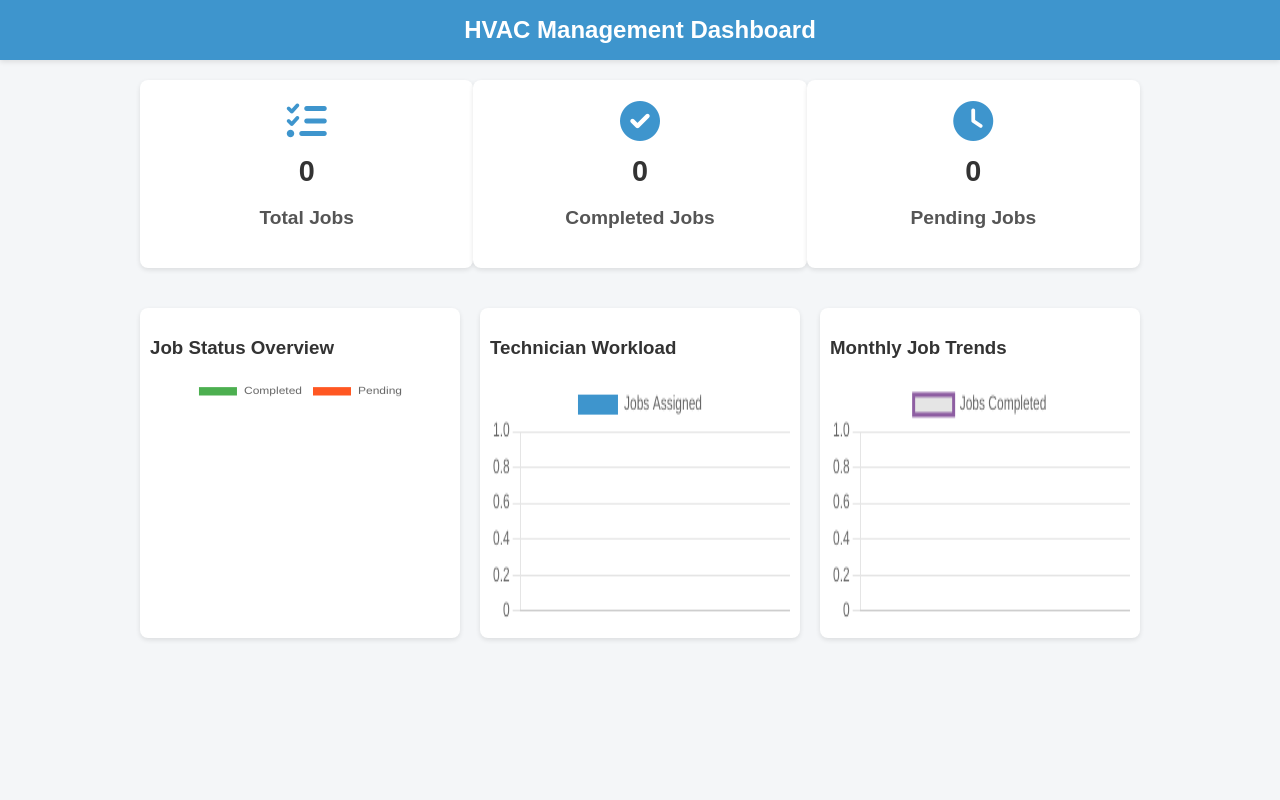
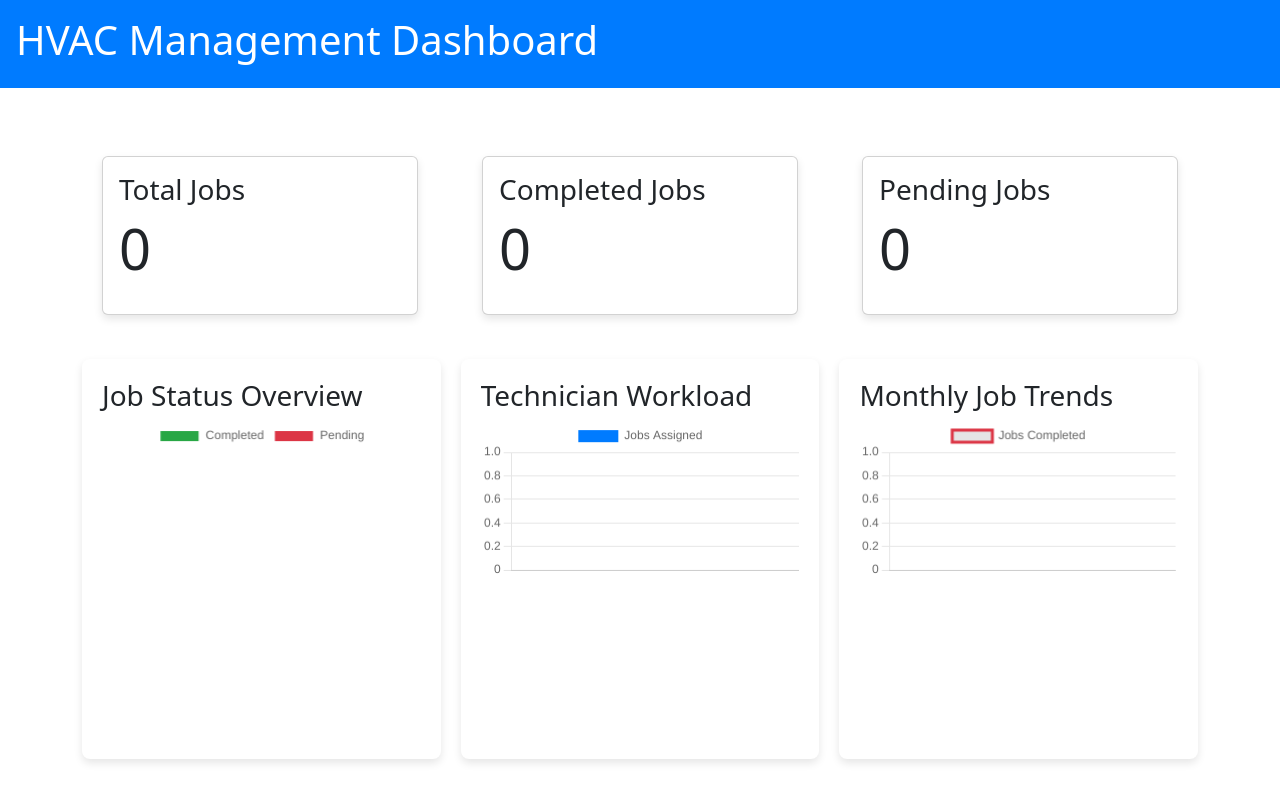
Before and after one commit to BassilAlkhalif/hvac-management-app, a Flask app: page /dashboard in a window 1280 px wide. Run offline with Flask 3, Linux system fonts and the light colour scheme.

Commit message:
Update dashboard.html

```diff
--- a/hvac_management_app/templates/dashboard.html
+++ b/hvac_management_app/templates/dashboard.html
@@ -2,130 +2,83 @@
 <html lang="en">
 <head>
     <meta charset="UTF-8">
+    <meta name="viewport" content="width=device-width, initial-scale=1.0">
     <title>Dashboard</title>
     <script src="https://cdn.jsdelivr.net/npm/chart.js"></script>
     <link href="https://cdnjs.cloudflare.com/ajax/libs/font-awesome/6.0.0-beta3/css/all.min.css" rel="stylesheet">
+    <link href="https://cdn.jsdelivr.net/npm/bootstrap@5.3.0-alpha1/dist/css/bootstrap.min.css" rel="stylesheet">
     <style>
-        /* General styling */
-        body {
-            font-family: Arial, sans-serif;
-            background-color: #f4f6f8;
-            margin: 0;
-            padding: 0;
-            color: #333;
+        .card {
+            margin: 20px;
+            box-shadow: 0 4px 8px rgba(0, 0, 0, 0.1);
         }
-
-        /* Navbar styling */
         .navbar {
-            background-color: #3E95CD;
-            color: #fff;
-            padding: 1em 0;
-            text-align: center;
-            box-shadow: 0 2px 5px rgba(0, 0, 0, 0.1);
+            background-color: #007bff;
+            color: white;
         }
-        .navbar h1 {
-            margin: 0;
-            font-size: 1.5em;
-        }
-
-        /* Summary cards */
-        .summary-cards {
-            display: flex;
-            justify-content: space-around;
-            margin: 20px auto;
-            max-width: 1000px;
-        }
-        .card {
-            background-color: #fff;
-            border-radius: 8px;
-            box-shadow: 0 2px 5px rgba(0, 0, 0, 0.1);
-            padding: 20px;
-            text-align: center;
-            width: 30%;
-        }
-        .card h3 {
-            font-size: 1.2em;
-            color: #555;
-        }
-        .card .icon {
-            font-size: 2.5em;
-            color: #3E95CD;
-            margin-bottom: 10px;
-        }
-        .card .number {
-            font-size: 1.8em;
-            font-weight: bold;
-        }
-
-        /* Chart container styling */
         .chart-container {
             display: grid;
-            grid-template-columns: repeat(auto-fit, minmax(300px, 1fr));
+            grid-template-columns: 1fr 1fr 1fr;
             gap: 20px;
-            max-width: 1000px;
-            margin: 0 auto;
-            padding: 20px;
         }
         .chart-box {
-            padding: 10px;
-            background-color: #fff;
+            background-color: white;
             border-radius: 8px;
-            box-shadow: 0 2px 5px rgba(0, 0, 0, 0.1);
-        }
-        canvas {
-            width: 100% !important;
-            height: 250px !important;
+            padding: 20px;
+            box-shadow: 0 4px 8px rgba(0, 0, 0, 0.1);
         }
     </style>
 </head>
 <body>
-    <!-- Navbar -->
-    <div class="navbar">
+    <div class="navbar p-3 text-center">
         <h1>HVAC Management Dashboard</h1>
     </div>
 
-    <!-- Summary Cards -->
-    <div class="summary-cards">
+    <div class="container mt-5">
+        <div class="row mb-4">
+            <div class="col-md-4">
                 <div class="card">
-            <div class="icon"><i class="fas fa-tasks"></i></div>
-            <div class="number">{{ stats.total_jobs }}</div>
+                    <div class="card-body">
                         <h3>Total Jobs</h3>
+                        <p class="display-4">{{ stats.total_jobs }}</p>
                     </div>
+                </div>
+            </div>
+            <div class="col-md-4">
                 <div class="card">
-            <div class="icon"><i class="fas fa-check-circle"></i></div>
-            <div class="number">{{ stats.completed_jobs }}</div>
+                    <div class="card-body">
                         <h3>Completed Jobs</h3>
+                        <p class="display-4">{{ stats.completed_jobs }}</p>
                     </div>
+                </div>
+            </div>
+            <div class="col-md-4">
                 <div class="card">
-            <div class="icon"><i class="fas fa-clock"></i></div>
-            <div class="number">{{ stats.pending_jobs }}</div>
+                    <div class="card-body">
                         <h3>Pending Jobs</h3>
+                        <p class="display-4">{{ stats.pending_jobs }}</p>
+                    </div>
+                </div>
             </div>
         </div>
 
-    <!-- Charts -->
         <div class="chart-container">
-        <!-- Job Status Pie Chart -->
             <div class="chart-box">
                 <h3>Job Status Overview</h3>
                 <canvas id="jobStatusChart"></canvas>
             </div>
-
-        <!-- Technician Workload Bar Chart -->
             <div class="chart-box">
                 <h3>Technician Workload</h3>
                 <canvas id="technicianWorkloadChart"></canvas>
             </div>
-
-        <!-- Monthly Job Trends Line Chart -->
             <div class="chart-box">
                 <h3>Monthly Job Trends</h3>
                 <canvas id="monthlyJobTrendChart"></canvas>
             </div>
         </div>
+    </div>
 
     <script>
-        // Job Status Pie Chart
         const jobStatusChartCtx = document.getElementById('jobStatusChart').getContext('2d');
         new Chart(jobStatusChartCtx, {
             type: 'pie',
@@ -134,12 +87,11 @@
                 datasets: [{
                     label: 'Job Status',
                     data: [{{ stats.completed_jobs }}, {{ stats.pending_jobs }}],
-                    backgroundColor: ['#4CAF50', '#FF5722']
+                    backgroundColor: ['#28a745', '#dc3545']
                 }]
             }
         });
 
-        // Technician Workload Bar Chart
         const technicianWorkloadChartCtx = document.getElementById('technicianWorkloadChart').getContext('2d');
         new Chart(technicianWorkloadChartCtx, {
             type: 'bar',
@@ -148,12 +100,11 @@
                 datasets: [{
                     label: 'Jobs Assigned',
                     data: {{ stats.technician_counts | tojson }},
-                    backgroundColor: '#3E95CD'
+                    backgroundColor: '#007bff'
                 }]
             }
         });
 
-        // Monthly Job Trends Line Chart
         const monthlyJobTrendChartCtx = document.getElementById('monthlyJobTrendChart').getContext('2d');
         new Chart(monthlyJobTrendChartCtx, {
             type: 'line',
@@ -162,7 +113,7 @@
                 datasets: [{
                     label: 'Jobs Completed',
                     data: {{ stats.monthly_completed_jobs | tojson }},
-                    borderColor: '#8E5EA2',
+                    borderColor: '#dc3545',
                     fill: false
                 }]
             }
```
Lines whose indentation alone changed are shown as unchanged.
